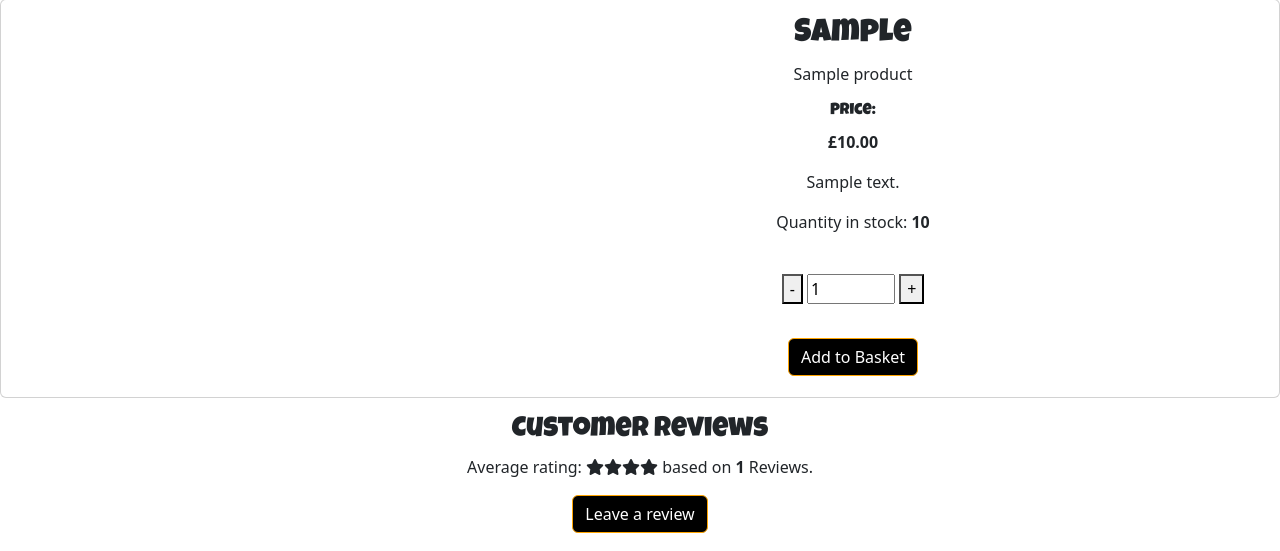
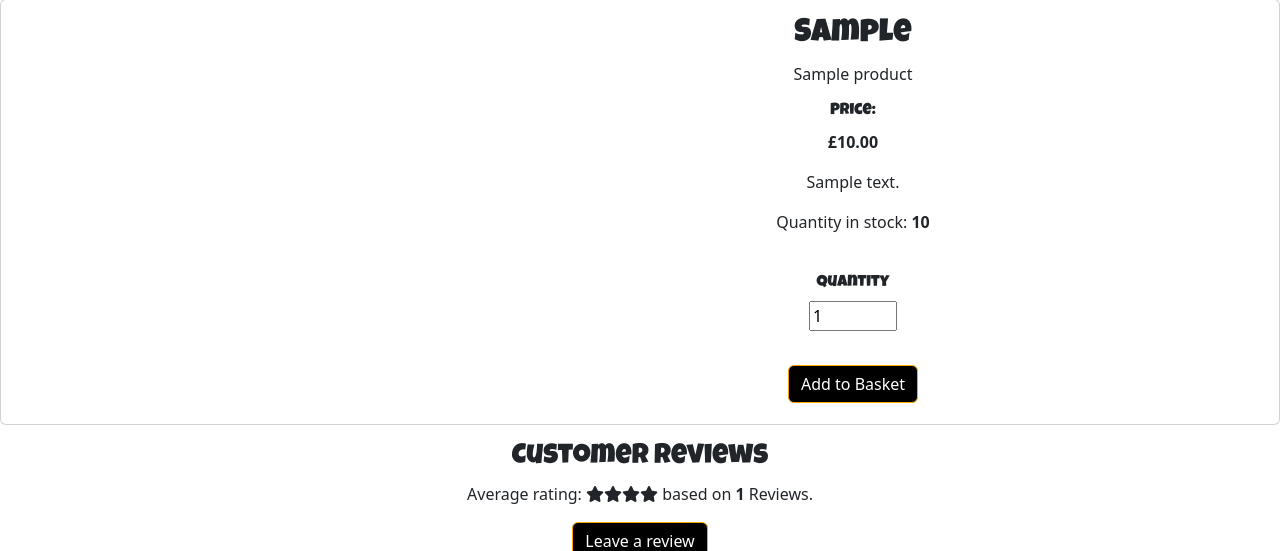
Before and after one commit to LiamEdwards931/animania, a Django app: page /1 in a window 1280 px wide. Shown: the part 106-657 px from the top of the page. Run offline with Django 3.2, Linux system fonts and the light colour scheme; tables that the repository leaves empty hold one stand-in row (values such as "Sample post"); some libraries are stand-ins or nearby versions; some web fonts are replaced.

Commit message:
made some style changes in product detail, got the right context for products with sizes in the context processor, added credit section in the README

```diff
--- a/basket/templatetags/contexts.py
+++ b/basket/templatetags/contexts.py
@@ -36,7 +36,7 @@ def basket_context(request):
                 product_count += quantity
                 bag_items.append({
                     'item_id': item_id,
-                    'quantity': item_data,
+                    'quantity': quantity,
                     'product': product,
                     'subtotal': subtotal,
                     'size': size,
--- a/product/templates/product_detail.html
+++ b/product/templates/product_detail.html
@@ -62,7 +62,7 @@
                                     <form method ="POST" action="{% url 'add_to_basket' product.id %}">
                                         {% csrf_token %}
                                         {% if product.category == 'Clothing' %}
-                                            <label for="size">Choose your size:</label>
+                                            <label for="size"><h6>Choose your size:</h6></label>
                                             <br>
                                             <select style="width: 120px;" name="selected_size" id="id_selected_size">
                                                 <option value="small">Small</option>
@@ -73,9 +73,8 @@
                                         {% endif %}
                                         <br>
                                         <div class="col-12 text-center">
-                                            <button class="quantity-btn minus">-</button>
+                                            <h6>Quantity</h6>
                                             <input class="qty_input" type="number" name="quantity" value="1" min="1" max="99" data-item_id="{{ product.id }}" id="id_qty_{{ product.id }}">
-                                            <button class="quantity-btn plus">+</button>
                                         </div>
                                         <br>
                                         <button type="submit" style="margin-top:10px;"class="btn btn-primary modal-button">Add to Basket</button>
```
Also changed, not shown: README.md.
